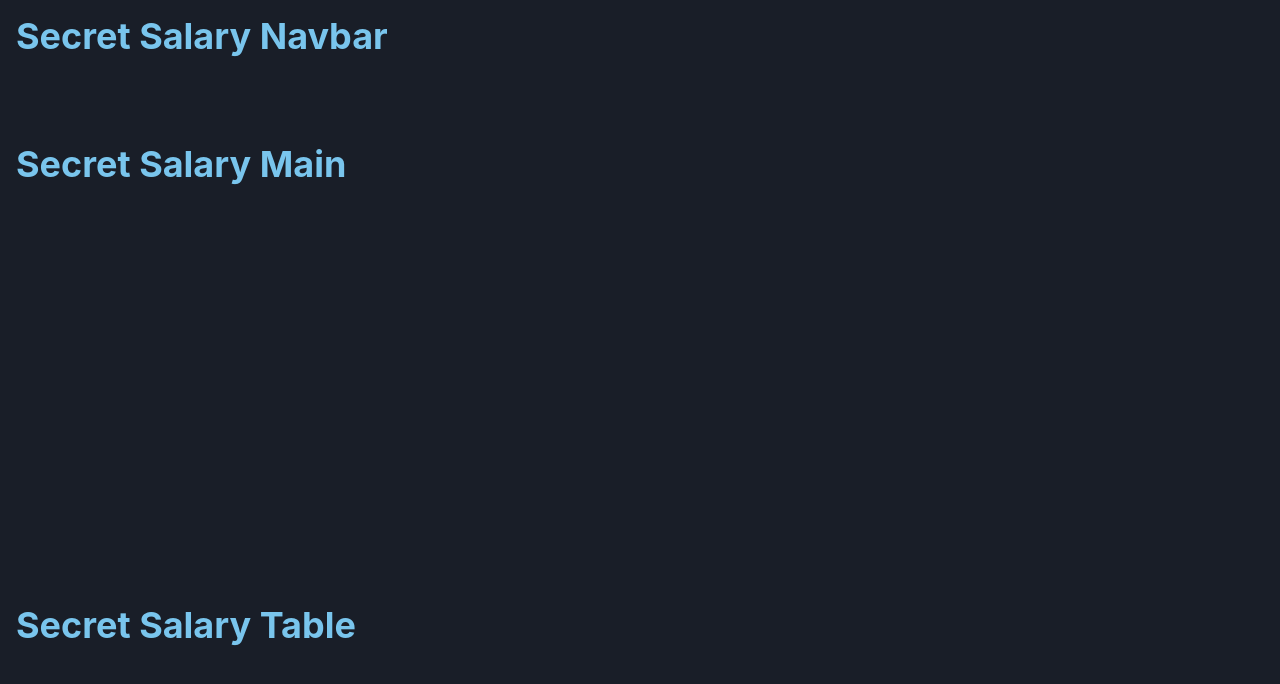
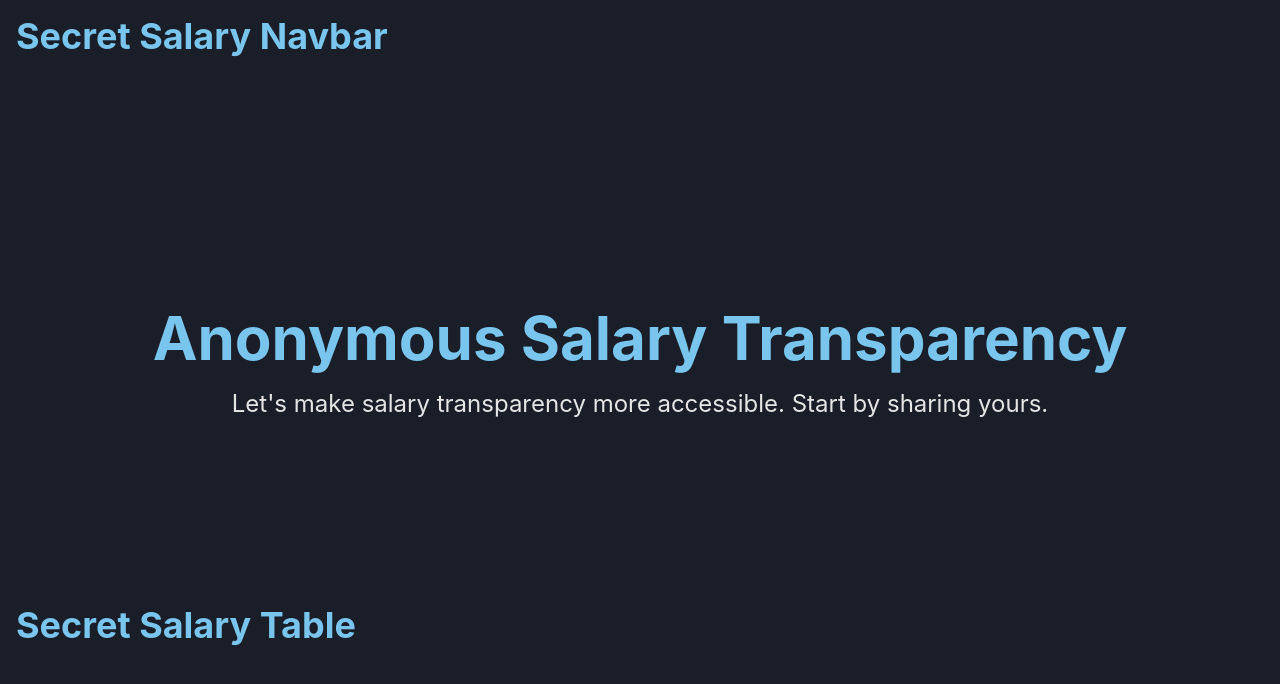
Before and after one commit to ziraserrano/secretsalary, a React (Vite) app: page / in a window 1280 px wide. Shown: the top 684 px of the page. Built offline with nearby package versions, Linux system fonts and the light colour scheme; what prettier-plugin-tailwindcss would draw is missing.

Commit message:
Add basic styling to Main component

```diff
--- a/src/components/Main.jsx
+++ b/src/components/Main.jsx
@@ -2,8 +2,13 @@
 
 export default function Main() {
 	return (
-		<div className="container h-3/5">
-			<h1 className="text-4xl font-bold text-blue">Secret Salary Main</h1>
+		<div className="container flex h-3/5 flex-col items-center justify-center">
+			<h1 className="text-6xl font-bold text-blue">
+				Anonymous Salary Transparency
+			</h1>
+			<p className="py-5 text-2xl text-white">
+				Let's make salary transparency more accessible. Start by sharing yours.
+			</p>
 		</div>
 	);
 }
```
